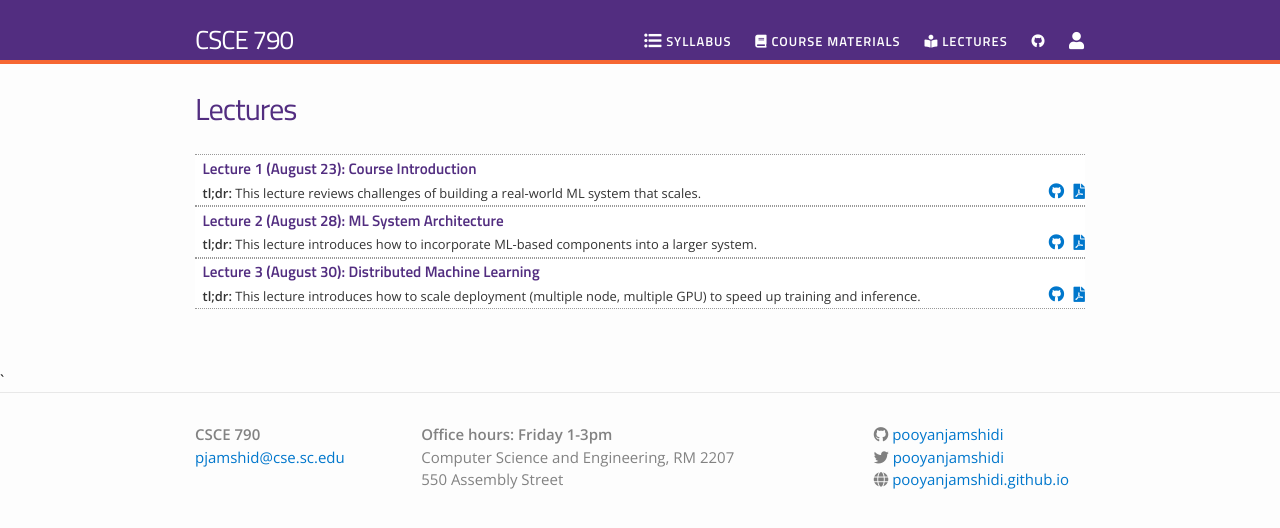
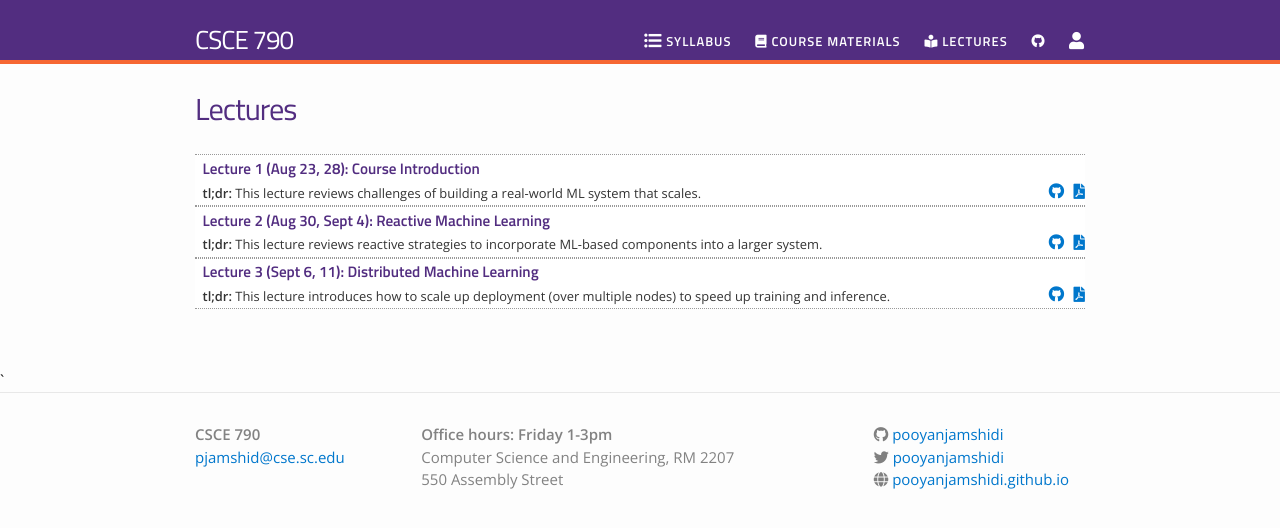
Before and after one commit to pooyanjamshidi/mls, a Jekyll site: the page built from lectures.md, in a window 1280 px wide. Shown: the top 528 px of the page. Built offline with Jekyll 4.4.1, drawn with Linux system fonts in a browser that asks for light colours; nearby versions of some CDN libraries.

Commit message:
updated mls02

```diff
--- a/_data/lectures.yml
+++ b/_data/lectures.yml
@@ -1,14 +1,14 @@
-- title: "Lecture 1 (August 23): Course Introduction"
+- title: "Lecture 1 (Aug 23, 28): Course Introduction"
   filename: mls01
   dirname: lectures
   tldr: "This lecture reviews challenges of building a real-world ML system that scales."
 
-- title: "Lecture 2 (August 28): ML System Architecture"
+- title: "Lecture 2 (Aug 30, Sept 4): Reactive Machine Learning"
   filename: mls02
   dirname: lectures
-  tldr: "This lecture introduces how to incorporate ML-based components into a larger system."
+  tldr: "This lecture reviews reactive strategies to incorporate ML-based components into a larger system."
 
-- title: "Lecture 3 (August 30): Distributed Machine Learning"
+- title: "Lecture 3 (Sept 6, 11): Distributed Machine Learning"
   filename: mls03
   dirname: lectures
-  tldr: "This lecture introduces how to scale deployment (multiple node, multiple GPU) to speed up training and inference."
+  tldr: "This lecture introduces how to scale up deployment (over multiple nodes) to speed up training and inference."
```
